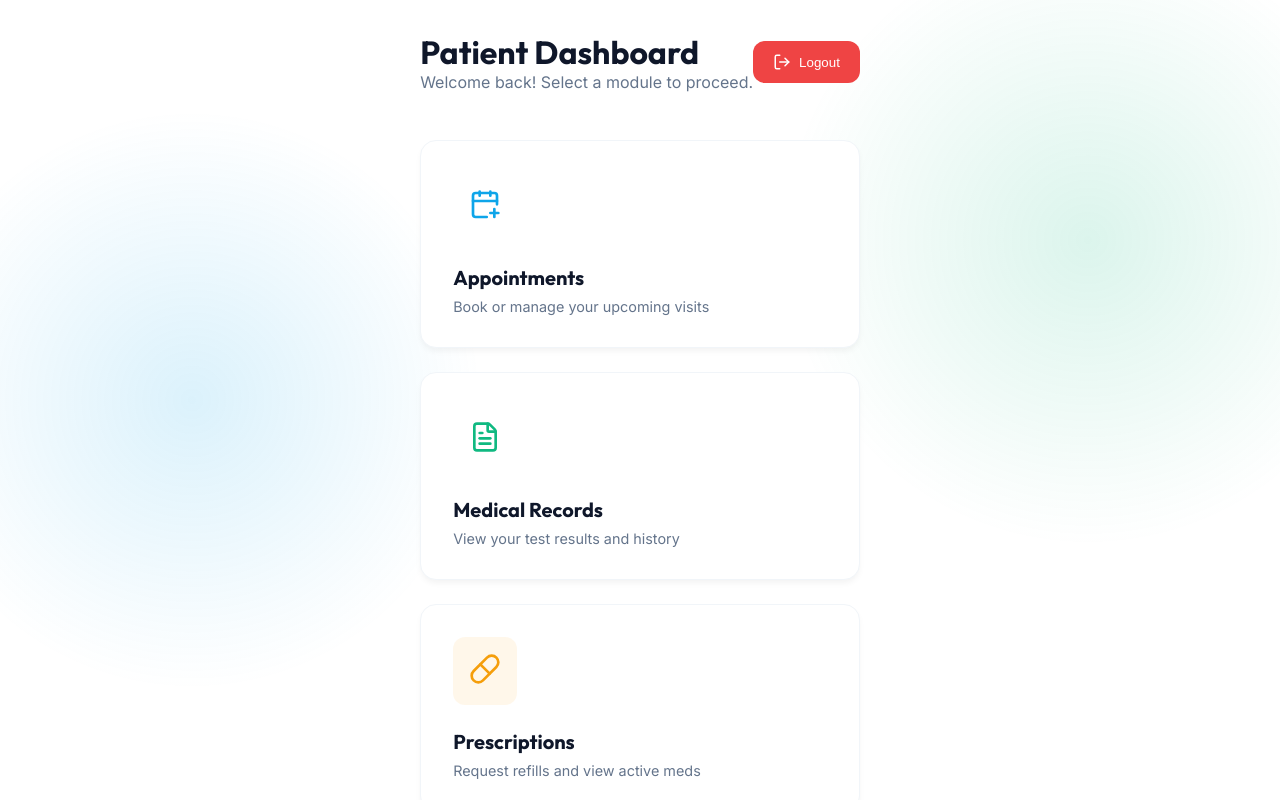
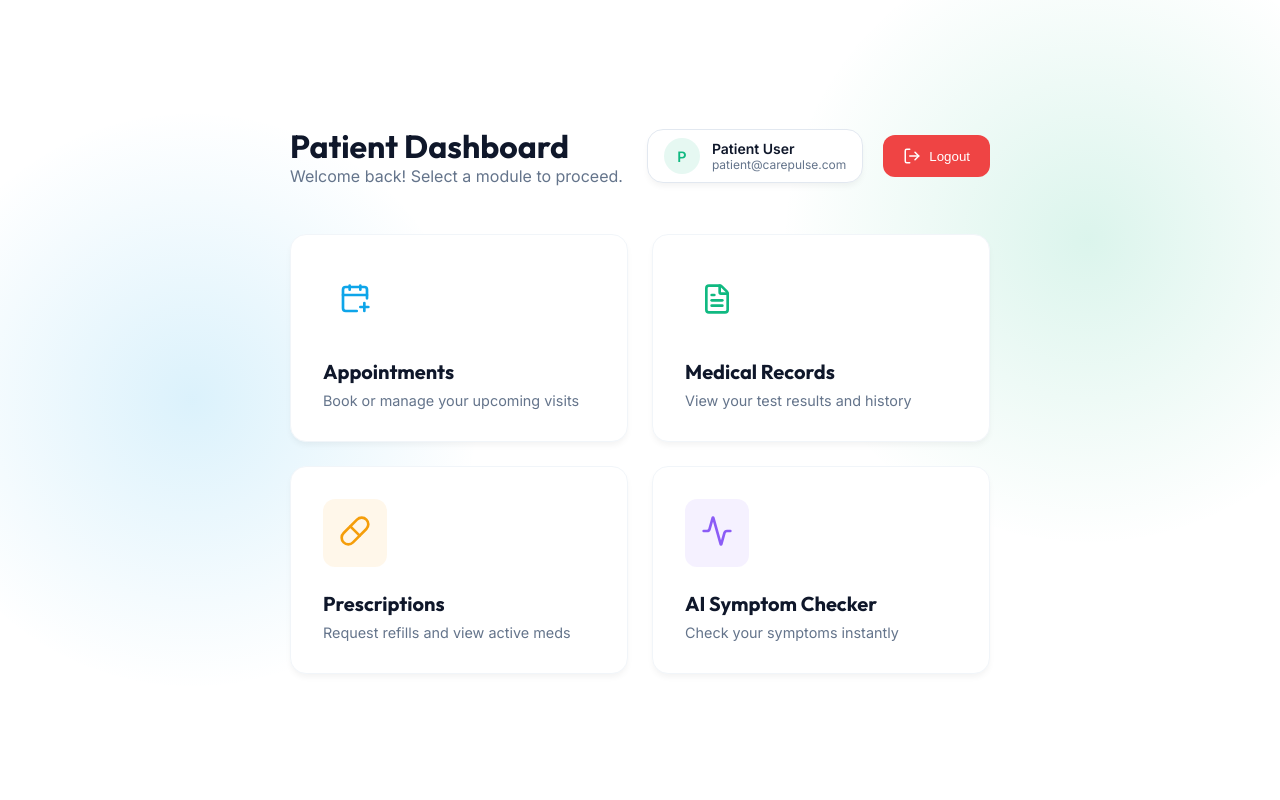
Before and after one commit to deekshitha5e1/smart, a React (Vite) app: page /#/patient in a window 1280 px wide. Shown: the top 800 px of the page. Built offline with nearby package versions, Linux system fonts and the light colour scheme; no server answers.

Commit message:
add support for choosing multiple Google emails and presenting email on dashboards

```diff
--- a/src/DoctorDashboard.jsx
+++ b/src/DoctorDashboard.jsx
@@ -6,7 +6,14 @@ import ModuleCard from './components/ModuleCard';
 const DoctorDashboard = () => {
   const navigate = useNavigate();
 
+  const userEmail = localStorage.getItem('userEmail') || 'doctor@carepulse.com';
+  const userName = localStorage.getItem('userName') || 'Doctor User';
+  const userPhoto = localStorage.getItem('userPhoto');
+
   const handleLogout = () => {
+    localStorage.removeItem('userEmail');
+    localStorage.removeItem('userName');
+    localStorage.removeItem('userPhoto');
     navigate('/');
   };
 
@@ -18,14 +25,51 @@ const DoctorDashboard = () => {
 
   return (
     <div style={{ padding: '2rem', maxWidth: '1200px', margin: '0 auto', width: '100%', animation: 'slideUp 0.4s ease-out' }}>
-      <div style={{ display: 'flex', justifyContent: 'space-between', alignItems: 'center', marginBottom: '3rem' }}>
+      <div style={{ display: 'flex', justifyContent: 'space-between', alignItems: 'center', marginBottom: '3rem', flexWrap: 'wrap', gap: '1.5rem' }}>
         <div>
           <h2 style={{ fontSize: '2rem', color: 'var(--text-dark)' }}>Doctor Dashboard</h2>
           <p style={{ color: 'var(--text-light)' }}>Manage your schedule and patients.</p>
         </div>
-        <button onClick={handleLogout} style={{ display: 'flex', alignItems: 'center', gap: '0.5rem', background: '#ef4444', color: 'white', border: 'none', padding: '0.75rem 1.25rem', borderRadius: '12px', cursor: 'pointer', fontWeight: '500' }}>
-          <LogOut size={18} /> Logout
-        </button>
+
+        <div style={{ display: 'flex', alignItems: 'center', gap: '1.25rem', flexWrap: 'wrap' }}>
+          <div style={{
+            display: 'flex',
+            alignItems: 'center',
+            gap: '0.75rem',
+            padding: '0.5rem 1rem',
+            background: 'white',
+            border: '1px solid #e2e8f0',
+            borderRadius: '16px',
+            boxShadow: '0 4px 6px -1px rgba(0, 0, 0, 0.05)'
+          }}>
+            {userPhoto ? (
+              <img src={userPhoto} alt="Profile" style={{ width: '36px', height: '36px', borderRadius: '50%', objectFit: 'cover' }} />
+            ) : (
+              <div style={{
+                width: '36px',
+                height: '36px',
+                borderRadius: '50%',
+                background: 'rgba(14, 165, 233, 0.1)',
+                color: 'var(--primary)',
+                display: 'flex',
+                alignItems: 'center',
+                justifyContent: 'center',
+                fontWeight: 'bold',
+                fontSize: '0.9rem'
+              }}>
+                {userName.charAt(0).toUpperCase()}
+              </div>
+            )}
+            <div style={{ display: 'flex', flexDirection: 'column', textAlign: 'left' }}>
+              <span style={{ fontSize: '0.875rem', fontWeight: '600', color: 'var(--text-dark)' }}>{userName}</span>
+              <span style={{ fontSize: '0.75rem', color: 'var(--text-light)' }}>{userEmail}</span>
+            </div>
+          </div>
+
+          <button onClick={handleLogout} style={{ display: 'flex', alignItems: 'center', gap: '0.5rem', background: '#ef4444', color: 'white', border: 'none', padding: '0.75rem 1.25rem', borderRadius: '12px', cursor: 'pointer', fontWeight: '500', transition: 'background 0.2s ease' }}>
+            <LogOut size={18} /> Logout
+          </button>
+        </div>
       </div>
 
       <div style={{ display: 'grid', gridTemplateColumns: 'repeat(auto-fit, minmax(280px, 1fr))', gap: '1.5rem' }}>
--- a/src/Login.jsx
+++ b/src/Login.jsx
@@ -16,6 +16,9 @@ function Login() {
 
   const handleSubmit = (e) => {
     e.preventDefault();
+    localStorage.setItem('userEmail', email);
+    localStorage.setItem('userName', email.split('@')[0]);
+    localStorage.removeItem('userPhoto');
     if (email.toLowerCase().includes('doctor') || email.toLowerCase().includes('dr')) {
       navigate('/doctor');
     } else {
@@ -34,6 +37,9 @@ function Login() {
     if (!import.meta.env.VITE_FIREBASE_API_KEY || import.meta.env.VITE_FIREBASE_API_KEY.includes('your_')) {
       alert(`[Demo Mode] Firebase is not fully configured in your .env file.
 Proceeding with simulation for role: ${googleRole === 'doctor' ? 'Doctor' : 'Patient'}...`);
+      localStorage.setItem('userEmail', `${googleRole}@carepulse.com`);
+      localStorage.setItem('userName', `Demo ${googleRole === 'doctor' ? 'Doctor' : 'Patient'}`);
+      localStorage.removeItem('userPhoto');
       navigate(googleRole === 'doctor' ? '/doctor' : '/patient');
       return;
     }
@@ -41,6 +47,13 @@ Proceeding with simulation for role: ${googleRole === 'doctor' ? 'Doctor' : 'Pat
     signInWithPopup(auth, googleProvider)
       .then((result) => {
         const user = result.user;
+        localStorage.setItem('userEmail', user.email);
+        localStorage.setItem('userName', user.displayName || 'Google User');
+        if (user.photoURL) {
+          localStorage.setItem('userPhoto', user.photoURL);
+        } else {
+          localStorage.removeItem('userPhoto');
+        }
         alert(`Welcome, ${user.displayName || 'Google User'}! Signed in successfully.`);
         navigate(googleRole === 'doctor' ? '/doctor' : '/patient');
       })
--- a/src/PatientDashboard.jsx
+++ b/src/PatientDashboard.jsx
@@ -6,7 +6,14 @@ import ModuleCard from './components/ModuleCard';
 const PatientDashboard = () => {
   const navigate = useNavigate();
 
+  const userEmail = localStorage.getItem('userEmail') || 'patient@carepulse.com';
+  const userName = localStorage.getItem('userName') || 'Patient User';
+  const userPhoto = localStorage.getItem('userPhoto');
+
   const handleLogout = () => {
+    localStorage.removeItem('userEmail');
+    localStorage.removeItem('userName');
+    localStorage.removeItem('userPhoto');
     navigate('/');
   };
 
@@ -19,14 +26,51 @@ const PatientDashboard = () => {
 
   return (
     <div style={{ padding: '2rem', maxWidth: '1200px', margin: '0 auto', width: '100%', animation: 'slideUp 0.4s ease-out' }}>
-      <div style={{ display: 'flex', justifyContent: 'space-between', alignItems: 'center', marginBottom: '3rem' }}>
+      <div style={{ display: 'flex', justifyContent: 'space-between', alignItems: 'center', marginBottom: '3rem', flexWrap: 'wrap', gap: '1.5rem' }}>
         <div>
           <h2 style={{ fontSize: '2rem', color: 'var(--text-dark)' }}>Patient Dashboard</h2>
           <p style={{ color: 'var(--text-light)' }}>Welcome back! Select a module to proceed.</p>
         </div>
-        <button onClick={handleLogout} style={{ display: 'flex', alignItems: 'center', gap: '0.5rem', background: '#ef4444', color: 'white', border: 'none', padding: '0.75rem 1.25rem', borderRadius: '12px', cursor: 'pointer', fontWeight: '500' }}>
-          <LogOut size={18} /> Logout
-        </button>
+
+        <div style={{ display: 'flex', alignItems: 'center', gap: '1.25rem', flexWrap: 'wrap' }}>
+          <div style={{
+            display: 'flex',
+            alignItems: 'center',
+            gap: '0.75rem',
+            padding: '0.5rem 1rem',
+            background: 'white',
+            border: '1px solid #e2e8f0',
+            borderRadius: '16px',
+            boxShadow: '0 4px 6px -1px rgba(0, 0, 0, 0.05)'
+          }}>
+            {userPhoto ? (
+              <img src={userPhoto} alt="Profile" style={{ width: '36px', height: '36px', borderRadius: '50%', objectFit: 'cover' }} />
+            ) : (
+              <div style={{
+                width: '36px',
+                height: '36px',
+                borderRadius: '50%',
+                background: 'rgba(16, 185, 129, 0.1)',
+                color: 'var(--secondary)',
+                display: 'flex',
+                alignItems: 'center',
+                justifyContent: 'center',
+                fontWeight: 'bold',
+                fontSize: '0.9rem'
+              }}>
+                {userName.charAt(0).toUpperCase()}
+              </div>
+            )}
+            <div style={{ display: 'flex', flexDirection: 'column', textAlign: 'left' }}>
+              <span style={{ fontSize: '0.875rem', fontWeight: '600', color: 'var(--text-dark)' }}>{userName}</span>
+              <span style={{ fontSize: '0.75rem', color: 'var(--text-light)' }}>{userEmail}</span>
+            </div>
+          </div>
+
+          <button onClick={handleLogout} style={{ display: 'flex', alignItems: 'center', gap: '0.5rem', background: '#ef4444', color: 'white', border: 'none', padding: '0.75rem 1.25rem', borderRadius: '12px', cursor: 'pointer', fontWeight: '500', transition: 'background 0.2s ease' }}>
+            <LogOut size={18} /> Logout
+          </button>
+        </div>
       </div>
 
       <div style={{ display: 'grid', gridTemplateColumns: 'repeat(auto-fit, minmax(280px, 1fr))', gap: '1.5rem' }}>
--- a/src/firebase.js
+++ b/src/firebase.js
@@ -14,3 +14,6 @@ const app = initializeApp(firebaseConfig);
 
 export const auth = getAuth(app);
 export const googleProvider = new GoogleAuthProvider();
+googleProvider.setCustomParameters({
+  prompt: 'select_account'
+});
```
